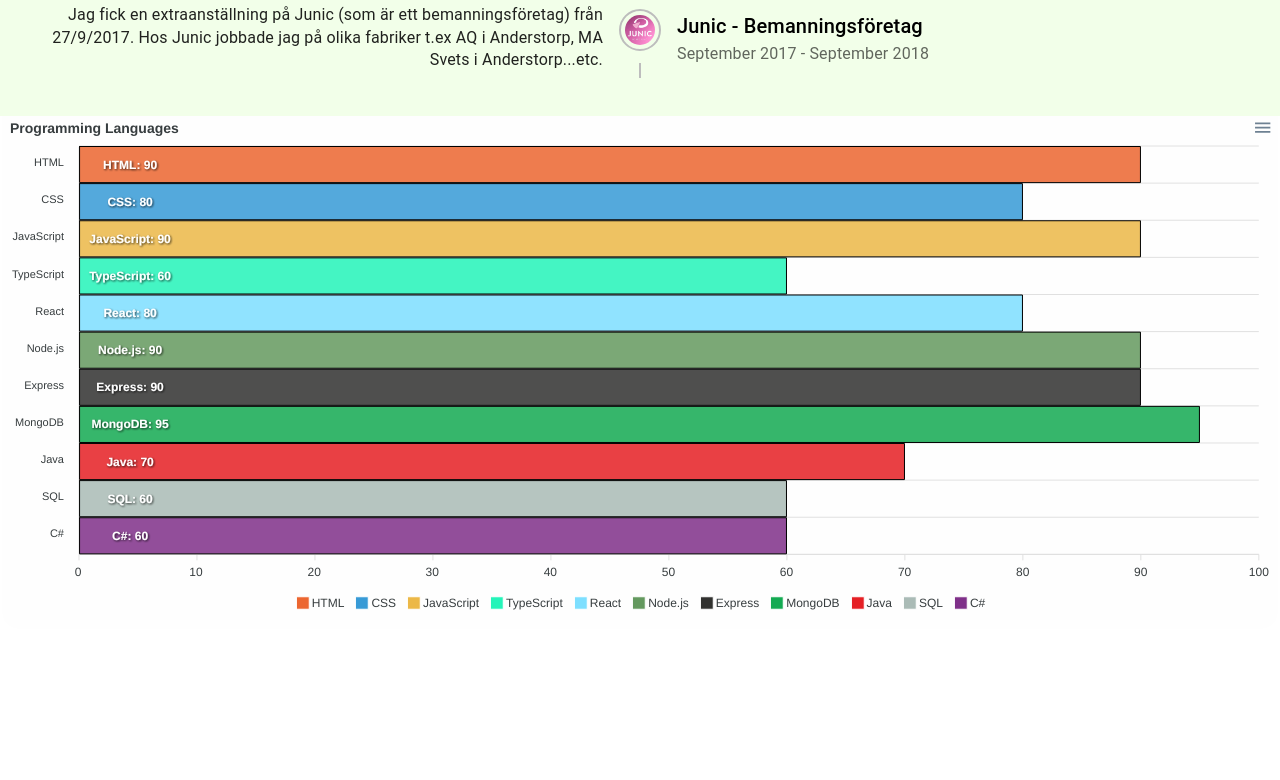
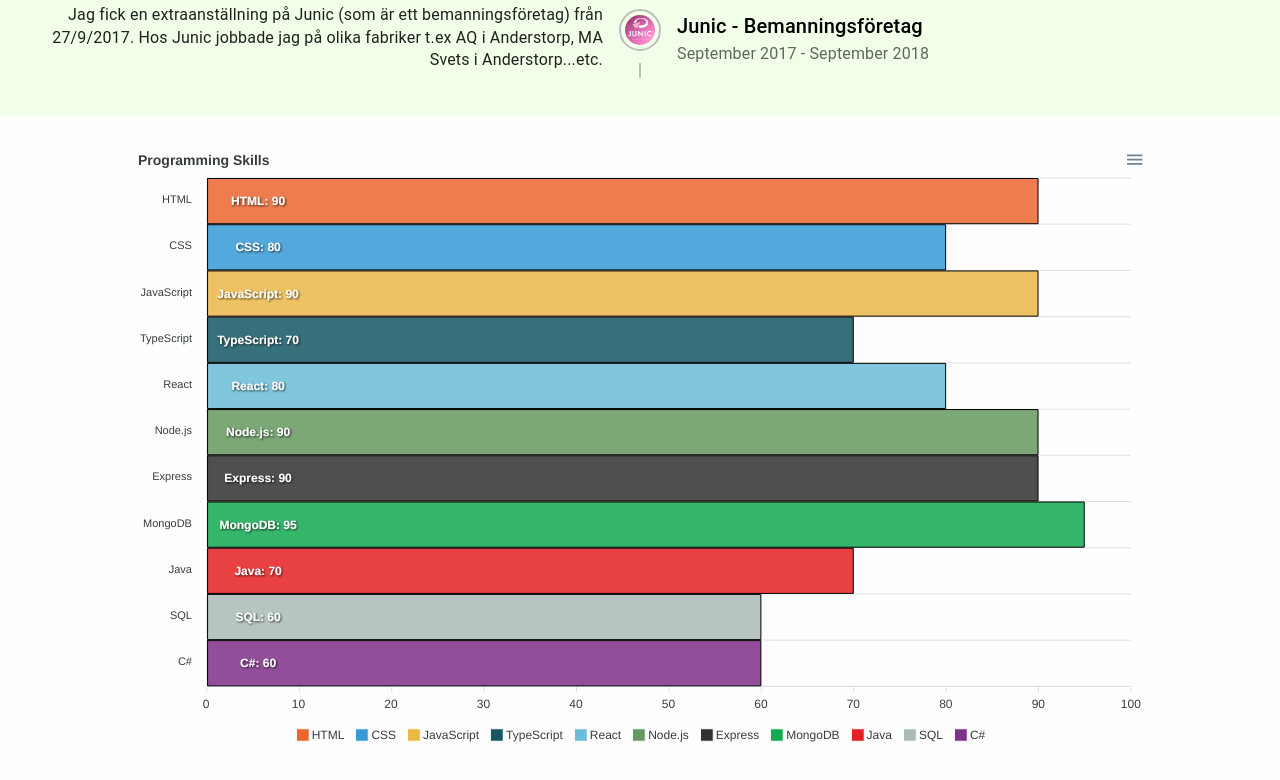
Before and after one commit to Tamimjabr/my-cv-react, a React (Create React App) app: page / in a window 1280 px wide. Shown: the part 1141-1921 px from the top of the page. Before the commit the page ends 1773 px from the top, so only its background shows below. Built offline with nearby package versions, Linux system fonts and the light colour scheme; a web font is replaced by a local one.

Commit message:
bugfix chart is not repsonsive

```diff
--- a/src/components/ProgrammingSkills.tsx
+++ b/src/components/ProgrammingSkills.tsx
@@ -1,5 +1,11 @@
 import Chart from 'react-apexcharts'
 import { Skill, skills } from '../data/programming-skills';
+import { styled } from '@mui/material/styles';
+
+const StyledDiv = styled('div')`
+  margin: 2rem 0;
+  width: 80%;
+`
 
 const ProgrammingSkills = () => {
   const state = {
@@ -47,7 +53,7 @@ const ProgrammingSkills = () => {
         }
       },
       title: {
-        text: 'Programming Languages',
+        text: 'Programming Skills',
         // align: 'center',
         floating: true
       },
@@ -67,8 +73,9 @@ const ProgrammingSkills = () => {
     },
   }
   return (
-    <Chart options={state.options} series={state.series} type="bar" width={window.innerWidth} height={500} />
-  )
-};
+    <StyledDiv>
+      <Chart options={state.options} series={state.series} type="bar" width={'100%'} height={600} />
+    </StyledDiv>)
+}
 
 export default ProgrammingSkills;
--- a/src/data/programming-skills.tsx
+++ b/src/data/programming-skills.tsx
@@ -27,14 +27,14 @@ export const skills: Skill[] = [
   },
   {
     name: 'TypeScript',
-    level: 60,
-    color: '#24f4b9',
+    level: 70,
+    color: '#155864',
     icon: 'https://img.icons8.com/color/48/000000/typescript.png',
   },
   {
     name: 'React',
     level: 80,
-    color: '#7ddfff',
+    color: '#6abdd8',
     icon: 'https://img.icons8.com/color/48/000000/react.png',
   },
   {
```
